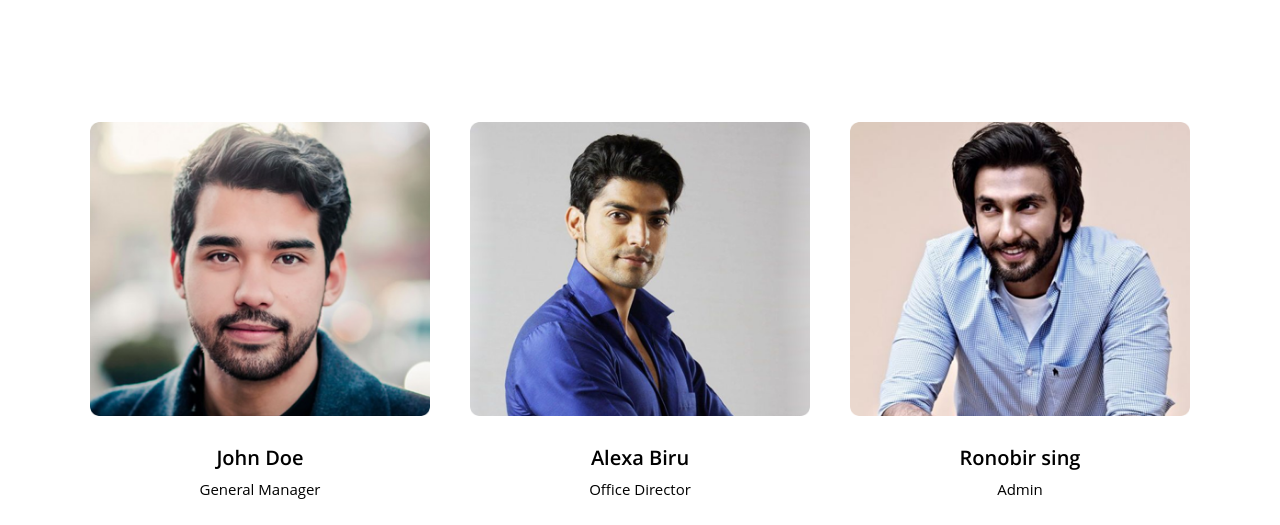
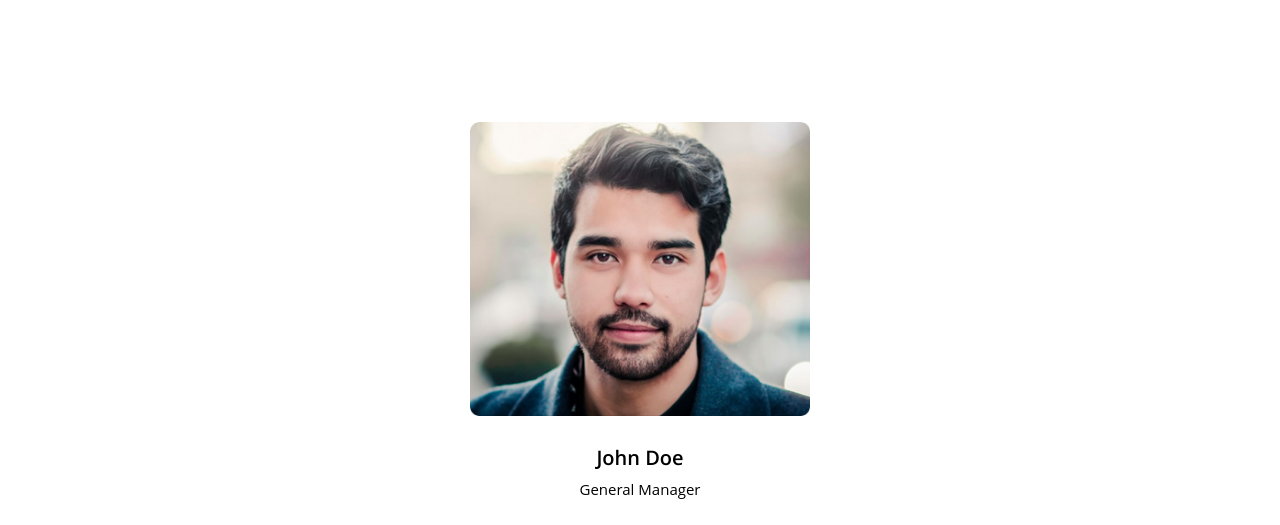
Before and after one commit to nanem2018/Bootstrap4-BEM, a plain HTML site: page index.html in a window 1280 px wide. Shown: the part 5835-6360 px from the top of the page. Drawn offline with nearby package versions, Linux system fonts and the light colour scheme.

Commit message:
добавление слайдера

```diff
--- a/index.html
+++ b/index.html
@@ -11,8 +11,9 @@
       integrity="sha384-Gn5384xqQ1aoWXA+058RXPxPg6fy4IWvTNh0E263XmFcJlSAwiGgFAW/dAiS6JXm" crossorigin="anonymous">
  <!--  <link rel="stylesheet" type="text/css" href="//cdn.jsdelivr.net/npm/slick-carousel@1.8.1/slick/slick.css" />-->
    <link href="https://fonts.googleapis.com/css?family=Roboto" rel="stylesheet">
+   <link rel="stylesheet" type="text/css" href="css/slick.css"/>
    <link rel="stylesheet" type="text/css" href="css/slick-theme.css"/>
-   <link rel="stylesheet" href="css/style.css">
+      <link rel="stylesheet" href="css/style.css">
    <title>Сайт на Bootstrap 4 + BEM</title>
 </head>
 
@@ -501,12 +502,11 @@
    <script src="https://maxcdn.bootstrapcdn.com/bootstrap/4.0.0/js/bootstrap.min.js"
       integrity="sha384-JZR6Spejh4U02d8jOt6vLEHfe/JQGiRRSQQxSfFWpi1MquVdAyjUar5+76PVCmYl" crossorigin="anonymous">
       </script>
-   <script type="text/javascript" src="js/slick.js"></script>
-
-<script type="text/javascript" src="js/jquery-1.11.0.js"></script>
-<script type="text/javascript" src="js/jquery-migrate-1.2.1.min.js"></script>
-<script type="text/javascript" src="js/slick.min.js"></script>
-<script src="js/main.js"></script>
+    <script type="text/javascript" src="js/slick.min.js"></script>
+    <script type="text/javascript" src="js/jquery-1.11.0.js"></script>
+    <script type="text/javascript" src="js/jquery-migrate-1.2.1.min.js"></script>
+    <script type="text/javascript" src="js/slick.js"></script>
+    <script src="js/main.js"></script>
 </body>
 
 </html>
--- a/js/main.js
+++ b/js/main.js
@@ -13,7 +13,15 @@ $(document).ready(function () {
           }
        }
     });
+  /*Слайдер*/
+  $(document).ready(function(){
+   $('.multiple-items').slick({
+       slidesToShow: 1,
+       slidesToScroll: 1,
+       dots: true
 
+   });
+ });
     /* Меню */
     $('ul.menu a[href^="#"').click(function () {
        var target = $(this).attr('href');
```
